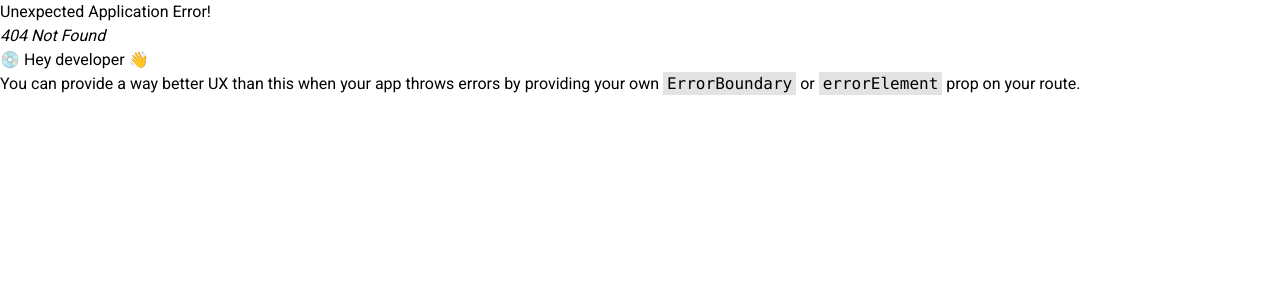
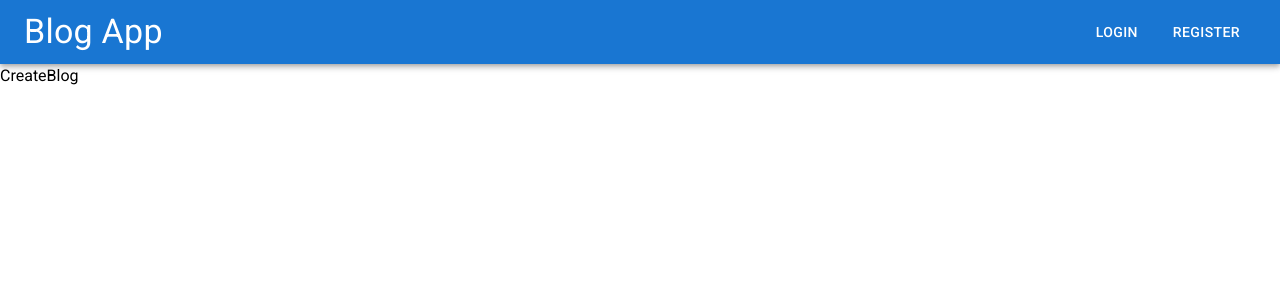
Before and after one commit to Ujjal-ENG/blog-fullstack-app, a React (Vite) app in the folder client/: page /create-blog in a window 1280 px wide. Before the commit this address had no page. Shown: the top 300 px of the page. Built offline with nearby package versions, Linux system fonts and the light colour scheme.

Commit message:
added the create blog page where only login user can create the blog

```diff
--- a/client/src/components/layouts/Navbar.jsx
+++ b/client/src/components/layouts/Navbar.jsx
@@ -47,9 +47,14 @@ function Navbar() {
                         </>
                     )}
                     {isLogin && (
-                        <Button sx={{ margin: 1, color: 'white' }} onClick={handleLogout}>
-                            Logout
-                        </Button>
+                        <>
+                            <Button LinkComponent={Link} to="/create-blog" sx={{ margin: 1, color: 'white' }}>
+                                Create Blog
+                            </Button>
+                            <Button sx={{ margin: 1, color: 'white' }} onClick={handleLogout}>
+                                Logout
+                            </Button>
+                        </>
                     )}
                 </Box>
             </Toolbar>
--- /dev/null
+++ b/client/src/components/pages/CreateBlog.jsx
@@ -0,0 +1,7 @@
+import React from 'react';
+
+function CreateBlog() {
+    return <div>CreateBlog</div>;
+}
+
+export default CreateBlog;
--- a/client/src/components/routes/App.Routes.jsx
+++ b/client/src/components/routes/App.Routes.jsx
@@ -4,6 +4,7 @@ import { createBrowserRouter } from 'react-router-dom';
 
 import App from '../../App';
 import Blog from '../pages/Blogs';
+import CreateBlog from '../pages/CreateBlog';
 import LoginPage from '../pages/Login&Register/LoginPage';
 import RegisterPage from '../pages/Login&Register/RegisterPage';
 import MyBlogs from '../pages/MyBlogs';
@@ -32,6 +33,10 @@ export const router = createBrowserRouter([
             {
                 path: '/register',
                 element: <RegisterPage />
+            },
+            {
+                path: '/create-blog',
+                element: <CreateBlog />
             }
         ]
     }
```
